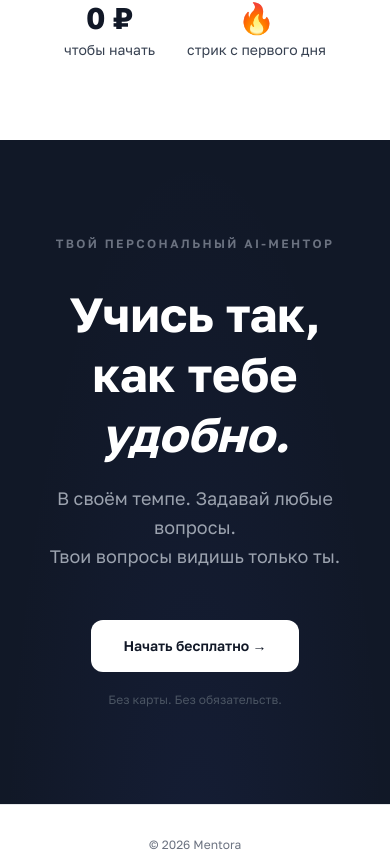
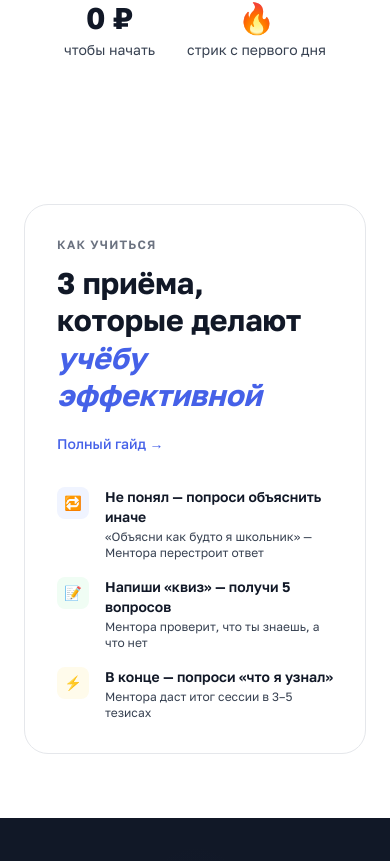
Before and after one commit to unrebay/mentora, a Next.js app: page / in a window 390 px wide. Shown: the part 7183-8044 px from the top of the page. Built offline with nearby package versions, Linux system fonts and the light colour scheme; no server answers.

Commit message:
feat: блок "Как учиться" на главной → /guide

```diff
--- a/src/app/page.tsx
+++ b/src/app/page.tsx
@@ -355,6 +355,46 @@ export default async function HomePage() {
         </div>
       </section>
 
+      {/* HOW TO LEARN */}
+      <section className="max-w-6xl mx-auto px-6 py-16">
+        <div className="bg-[var(--bg-card)] border border-[var(--border)] rounded-3xl p-8 md:p-10">
+          <div className="grid md:grid-cols-2 gap-8 items-center">
+            <div>
+              <div className="mb-3 text-xs font-semibold text-[var(--text-muted)] tracking-widest uppercase">Как учиться</div>
+              <h2 className="text-3xl font-bold mb-4 leading-tight">
+                3 приёма, которые делают<br />
+                <span className="text-brand-600 dark:text-brand-500 italic">учёбу эффективной</span>
+              </h2>
+              <Link href="/guide" className="inline-flex items-center gap-2 text-brand-600 dark:text-brand-500 text-sm font-medium hover:underline">
+                Полный гайд →
+              </Link>
+            </div>
+            <div className="space-y-4">
+              <div className="flex items-start gap-4">
+                <span className="w-8 h-8 flex-shrink-0 bg-brand-50 dark:bg-brand-900/20 rounded-lg flex items-center justify-center text-sm">🔁</span>
+                <div>
+                  <div className="font-semibold text-sm text-[var(--text)] mb-0.5">Не понял — попроси объяснить иначе</div>
+                  <div className="text-xs text-[var(--text-secondary)]">«Объясни как будто я школьник» — Ментора перестроит ответ</div>
+                </div>
+              </div>
+              <div className="flex items-start gap-4">
+                <span className="w-8 h-8 flex-shrink-0 bg-green-50 dark:bg-green-900/20 rounded-lg flex items-center justify-center text-sm">📝</span>
+                <div>
+                  <div className="font-semibold text-sm text-[var(--text)] mb-0.5">Напиши «квиз» — получи 5 вопросов</div>
+                  <div className="text-xs text-[var(--text-secondary)]">Ментора проверит, что ты знаешь, а что нет</div>
+                </div>
+              </div>
+              <div className="flex items-start gap-4">
+                <span className="w-8 h-8 flex-shrink-0 bg-amber-50 dark:bg-amber-900/20 rounded-lg flex items-center justify-center text-sm">⚡</span>
+                <div>
+                  <div className="font-semibold text-sm text-[var(--text)] mb-0.5">В конце — попроси «что я узнал»</div>
+                  <div className="text-xs text-[var(--text-secondary)]">Ментора даст итог сессии в 3–5 тезисах</div>
+                </div>
+              </div>
+            </div>
+          </div>
+        </div>
+      </section>
       {/* CTA */}
       <section className="bg-gray-900 dark:bg-[#04040c] text-white px-6 py-24 text-center relative overflow-hidden">
         <div className="absolute inset-0 opacity-30" aria-hidden>
```
